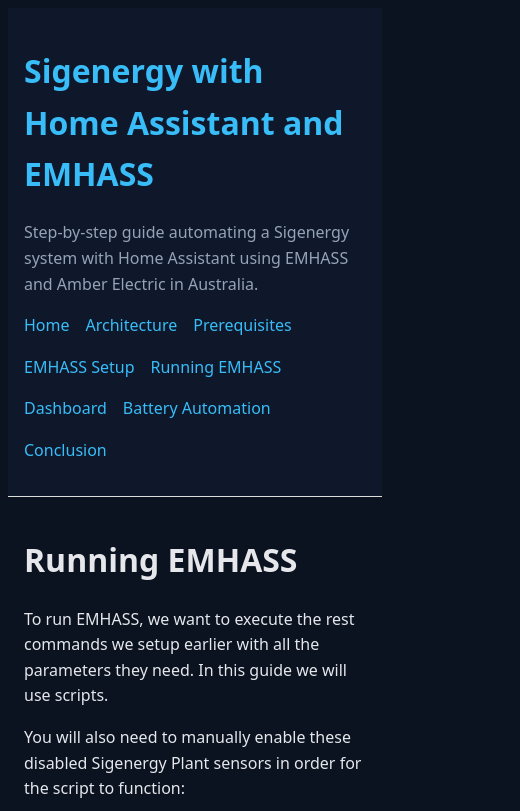
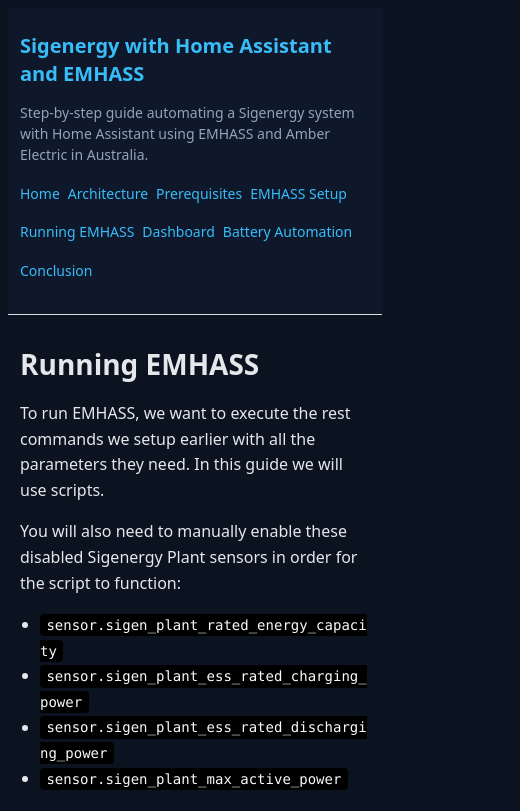
Before and after one commit to AnnableLab/annablelab.github.io, an Astro site: page /emhass in a window 390 px wide. Shown: the top 811 px of the page, 520 px wide, since content can reach past the window. Built offline with nearby package versions, Linux system fonts and the light colour scheme; Astro itself is replaced by a stand-in of ours.

Commit message:
Improve mobile support

```diff
--- a/assets/css/style.css
+++ b/assets/css/style.css
@@ -46,6 +46,10 @@
 body {
   background: var(--bg);
   color: var(--fg);
+}
+img {
+  max-width: 100%;
+  height: auto;
 }
 a {
   color: var(--link);
@@ -208,3 +212,92 @@
   border-radius: 4px;
   background: #fff;
 }
+
+/* Mobile responsive styles */
+@media (max-width: 768px) {
+  .wrap {
+    padding: 0.75rem;
+  }
+
+  .site-header .wrap {
+    padding: 1rem 0.75rem;
+  }
+
+  .site-title {
+    font-size: 1.25rem;
+    line-height: 1.4;
+    margin: 0.5rem 0;
+  }
+
+  .site-description {
+    font-size: 0.875rem;
+    line-height: 1.5;
+  }
+
+  .site-nav ul {
+    gap: 0.5rem;
+    margin: 0.75rem 0;
+  }
+
+  .site-nav li {
+    margin: 0;
+  }
+
+  .site-nav a {
+    font-size: 0.875rem;
+    padding: 0.25rem 0;
+    display: block;
+  }
+
+  /* Make images responsive */
+  img {
+    max-width: 100%;
+    height: auto;
+  }
+
+  /* Improve table scrolling on mobile */
+  table {
+    display: block;
+    overflow-x: auto;
+    white-space: nowrap;
+    -webkit-overflow-scrolling: touch;
+  }
+
+  /* Better code block sizing */
+  pre code {
+    font-size: 0.875rem;
+    padding: 0.75rem;
+  }
+
+  /* Adjust content typography */
+  .content {
+    font-size: 1rem;
+  }
+
+  .content h1 {
+    font-size: 1.75rem;
+    line-height: 1.3;
+  }
+
+  .content h2 {
+    font-size: 1.5rem;
+    line-height: 1.3;
+  }
+
+  .content h3 {
+    font-size: 1.25rem;
+    line-height: 1.3;
+  }
+
+  /* Better spacing for lists */
+  .content ul,
+  .content ol {
+    padding-left: 1.25rem;
+  }
+
+  /* Improve inline code readability */
+  :not(pre) > code {
+    font-size: 0.875rem;
+    word-break: break-word;
+  }
+}
--- a/public/assets/css/style.css
+++ b/public/assets/css/style.css
@@ -46,6 +46,10 @@
 body {
   background: var(--bg);
   color: var(--fg);
+}
+img {
+  max-width: 100%;
+  height: auto;
 }
 a {
   color: var(--link);
@@ -208,3 +212,92 @@
   border-radius: 4px;
   background: #fff;
 }
+
+/* Mobile responsive styles */
+@media (max-width: 768px) {
+  .wrap {
+    padding: 0.75rem;
+  }
+
+  .site-header .wrap {
+    padding: 1rem 0.75rem;
+  }
+
+  .site-title {
+    font-size: 1.25rem;
+    line-height: 1.4;
+    margin: 0.5rem 0;
+  }
+
+  .site-description {
+    font-size: 0.875rem;
+    line-height: 1.5;
+  }
+
+  .site-nav ul {
+    gap: 0.5rem;
+    margin: 0.75rem 0;
+  }
+
+  .site-nav li {
+    margin: 0;
+  }
+
+  .site-nav a {
+    font-size: 0.875rem;
+    padding: 0.25rem 0;
+    display: block;
+  }
+
+  /* Make images responsive */
+  img {
+    max-width: 100%;
+    height: auto;
+  }
+
+  /* Improve table scrolling on mobile */
+  table {
+    display: block;
+    overflow-x: auto;
+    white-space: nowrap;
+    -webkit-overflow-scrolling: touch;
+  }
+
+  /* Better code block sizing */
+  pre code {
+    font-size: 0.875rem;
+    padding: 0.75rem;
+  }
+
+  /* Adjust content typography */
+  .content {
+    font-size: 1rem;
+  }
+
+  .content h1 {
+    font-size: 1.75rem;
+    line-height: 1.3;
+  }
+
+  .content h2 {
+    font-size: 1.5rem;
+    line-height: 1.3;
+  }
+
+  .content h3 {
+    font-size: 1.25rem;
+    line-height: 1.3;
+  }
+
+  /* Better spacing for lists */
+  .content ul,
+  .content ol {
+    padding-left: 1.25rem;
+  }
+
+  /* Improve inline code readability */
+  :not(pre) > code {
+    font-size: 0.875rem;
+    word-break: break-word;
+  }
+}
```
